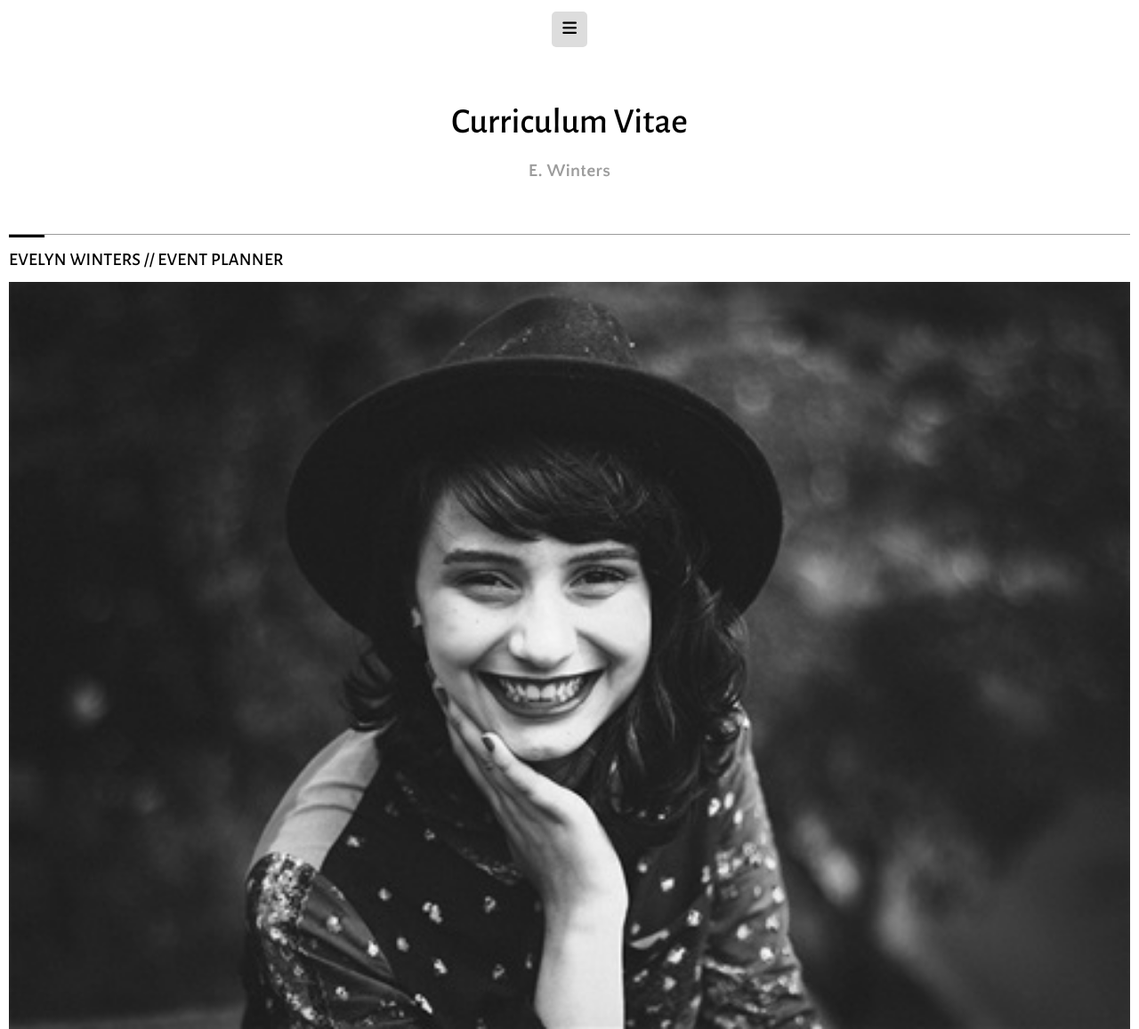
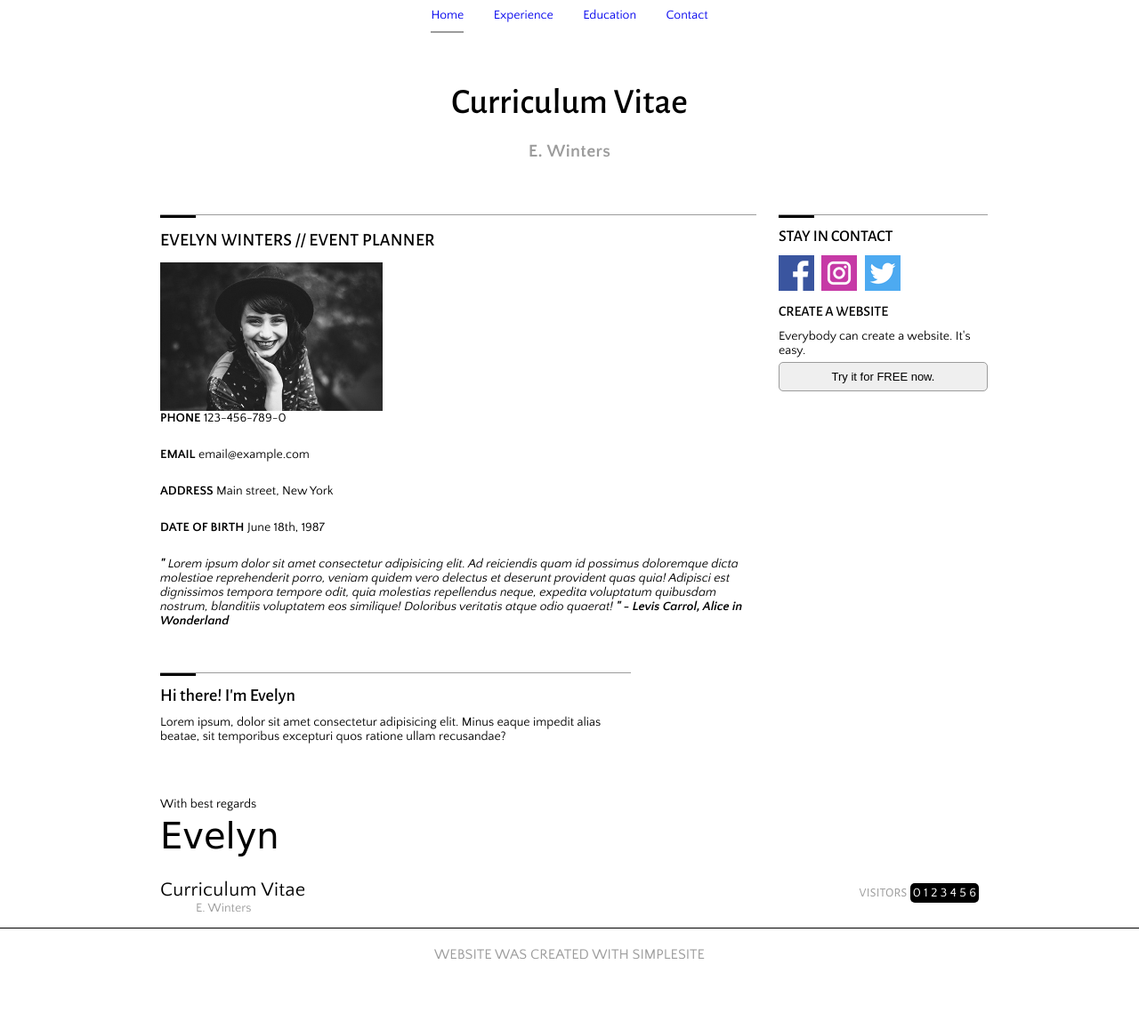
Before and after one commit to Burgundy13/Frontend-coding---Vezba, a plain HTML site: page index.html in a window 1280 px wide. Shown: the part 7-1164 px from the top of the page at 89% size. After the commit the page ends 1109 px from the top, so only its background shows below. Drawn offline with nearby package versions, Linux system fonts and the light colour scheme; a web font is replaced by a local one.

Commit message:
Finished project

```diff
--- a/index.html
+++ b/index.html
@@ -21,7 +21,7 @@
 
 			<nav class="desktop">
 				<ul class="list-reset">
-					<li><a href="#">Home</a></li>
+					<li class="active"><a href="#">Home</a></li>
 					<li><a href="#">Experience</a></li>
 					<li><a href="#">Education</a></li>
 					<li><a href="#">Contact</a></li>
@@ -57,7 +57,7 @@
 		</div>
 
 		<!-- Main Title End -->
-
+		<div class="wrap clearfix">
 			<!-- Main -->
 			<main>
 				<!-- Content -->
@@ -67,7 +67,7 @@
 						<h3>Evelyn Winters // Event Planner</h3>
 					</div>
 
-				<div class="main-content__image">
+					<div class="main-content__image clearfix">
 						<img src="images/face.jpg" alt="Profile Picture" />
 					</div>
 					<div>
@@ -75,15 +75,16 @@
 							<strong class="main-content__info">Phone</strong> 123-456-789-0
 						</p>
 						<p class="main-content__desc">
-						<strong class="main-content__info">Email</strong> email@example.com
+							<strong class="main-content__info">Email</strong>
+							email@example.com
 						</p>
 						<p class="main-content__desc">
-						<strong class="main-content__info">Address</strong> Main street, New
-						York
+							<strong class="main-content__info">Address</strong> Main street,
+							New York
 						</p>
 						<p class="main-content__desc">
-						<strong class="main-content__info">Date of Birth</strong> June 18th,
-						1987
+							<strong class="main-content__info">Date of Birth</strong> June
+							18th, 1987
 						</p>
 					</div>
 					<div>
@@ -92,9 +93,9 @@
 							adipisicing elit. Ad reiciendis quam id possimus doloremque dicta
 							molestiae reprehenderit porro, veniam quidem vero delectus et
 							deserunt provident quas quia! Adipisci est dignissimos tempora
-						tempore odit, quia molestias repellendus neque, expedita voluptatum
-						quibusdam nostrum, blanditiis voluptatem eos similique! Doloribus
-						veritatis atque odio quaerat!
+							tempore odit, quia molestias repellendus neque, expedita
+							voluptatum quibusdam nostrum, blanditiis voluptatem eos similique!
+							Doloribus veritatis atque odio quaerat!
 							<strong>" - Levis Carrol, Alice in Wonderland</strong>
 						</p>
 					</div>
@@ -110,9 +111,9 @@
 						<h3>Hi there! I'm Evelyn</h3>
 					</div>
 					<p>
-					Lorem ipsum, dolor sit amet consectetur adipisicing elit. Minus eaque
-					impedit alias beatae, sit temporibus excepturi quos ratione ullam
-					recusandae?
+						Lorem ipsum, dolor sit amet consectetur adipisicing elit. Minus
+						eaque impedit alias beatae, sit temporibus excepturi quos ratione
+						ullam recusandae?
 					</p>
 				</section>
 
@@ -133,28 +134,32 @@
 			<!-- Aside -->
 
 			<aside class="aside">
+				<div class="line"></div>
 				<h4>Stay in contact</h4>
-			<div>
+				<div class="aside__socnet">
 					<img src="images/facebook.png" alt="Facebook" />
 					<img src="images/instagram.png" alt="Instagram" />
 					<img src="images/twitter.png" alt="Twitter" />
 				</div>
-			<div>
+				<div class="aside__create">
 					<h4>Create a website</h4>
 					<p>Everybody can create a website. It's easy.</p>
-				<button>Try it for free now.</button>
+					<button class="aside__btn">Try it for <span>free</span> now.</button>
 				</div>
 			</aside>
 
 			<!-- Aside End -->
+		</div>
 
 		<!-- Footer -->
 
 		<footer class="main-footer">
+			<div class="main-footer__foot">
 				<div class="main-footer__title">
 					<h4>Curriculum Vitae</h4>
 					<p>E. Winters</p>
 				</div>
+				<div class="main-footer__count">
 					<div class="main-footer__visitors">
 						<span>Visitors</span>
 					</div>
@@ -167,6 +172,8 @@
 						<span>5</span>
 						<span>6</span>
 					</div>
+				</div>
+			</div>
 
 			<div class="main-footer__info">
 				<p>Website was created with simplesite</p>
--- a/style.css
+++ b/style.css
@@ -50,6 +50,12 @@ a {
 .line {
 	width: 40px;
 	border-top: 3px solid #000;
+}
+
+.clearfix {
+	content: "";
+	display: table;
+	clear: both;
 }
 
 /**************************************
@@ -205,3 +211,154 @@ a {
 	font-size: 16px;
 	padding-top: 20px;
 }
+
+/* Media Query*/
+@media screen and (min-width: 724px) {
+	.main-content {
+		width: 75%;
+	}
+
+	.main-content .main-content__image img {
+		width: 50%;
+		float: left;
+		margin-right: 20px;
+	}
+
+	.main-footer__title {
+		text-align: left;
+		margin-left: 100px;
+	}
+
+	.main-footer__title p {
+		margin-left: 40px;
+	}
+
+	.about {
+		width: 75%;
+	}
+}
+
+@media screen and (min-width: 770px) {
+	.main-header {
+		text-align: center;
+	}
+	.main-header .desktop {
+		display: block;
+		margin-top: 10px;
+	}
+
+	.main-header nav ul li {
+		display: inline;
+		margin: 0 15px;
+		line-height: 2;
+		color: #9c9c9c;
+	}
+
+	.main-header .mobile {
+		display: none;
+	}
+
+	li.active {
+		border-bottom: 2px solid #9c9c9c;
+		padding-bottom: 10px;
+	}
+
+	.aside {
+		display: block;
+		border-top: 1px solid #9c9c9c;
+		width: 25%;
+	}
+
+	.aside h4 {
+		text-transform: uppercase;
+		margin: 10px 0;
+		font-weight: 500;
+		font-size: 18px;
+	}
+
+	.aside .aside__socnet {
+		cursor: pointer;
+	}
+
+	.aside .aside__socnet img:hover {
+		opacity: 0.6;
+	}
+
+	.aside .aside__socnet img:not(:last-child) {
+		margin-right: 5px;
+	}
+
+	.aside .aside__create h4 {
+		font-size: 16px;
+	}
+
+	.aside .aside__create .aside__btn {
+		display: block;
+		width: 100%;
+		border: 1px solid #9c9c9c;
+		border-radius: 5px;
+		font-size: 13px;
+		padding: 8px;
+		margin-top: 5px;
+	}
+
+	.aside .aside__create .aside__btn span {
+		text-transform: uppercase;
+	}
+
+	main {
+		float: left;
+		width: 75%;
+	}
+
+	main .main-content {
+		width: 95%;
+	}
+
+	.aside {
+		float: left;
+	}
+
+	.main-footer .main-footer__foot .main-footer__count .main-footer__counter,
+	.main-footer .main-footer__foot .main-footer__count .main-footer__visitors {
+		display: inline-block;
+	}
+
+	.main-footer .main-footer__foot {
+		position: relative;
+	}
+
+	.main-footer .main-footer__foot .main-footer__title {
+		position: absolute;
+		top: -55px;
+		left: -90px;
+	}
+
+	.main-footer .main-footer__foot .main-footer__count {
+		position: absolute;
+		right: 10px;
+		top: -50px;
+	}
+
+	.main-footer .main-footer__foot .main-footer__count .main-footer__visitors {
+		font-family: "Alegreya Sans", Arial, Helvetica, sans-serif;
+		letter-spacing: 0.3px;
+		color: #9c9c9c;
+		text-transform: uppercase;
+	}
+
+	.main-footer .main-footer__foot .main-footer__count .main-footer__counter {
+		background-color: #000;
+		border-radius: 5px;
+		padding: 3px;
+		color: #fff;
+	}
+}
+
+@media screen and (min-width: 991px) {
+	.wrap,
+	.main-footer .main-footer__foot {
+		width: 940px;
+		margin: 0 auto;
+	}
+}
```
Lines whose indentation alone changed are shown as unchanged.
